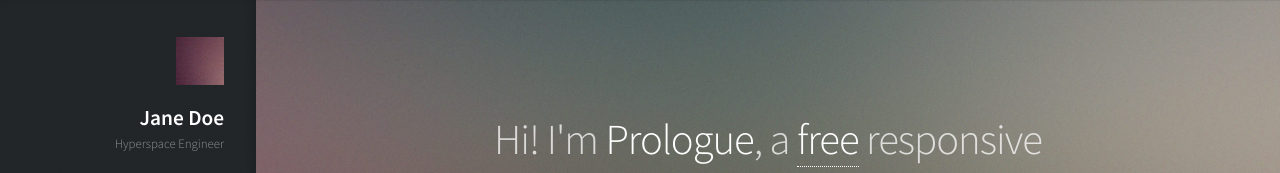
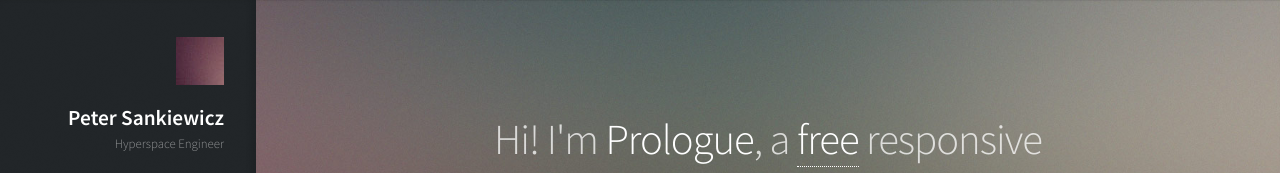
Before and after one commit to petsan/portfolio, a plain HTML site: page index.html in a window 1280 px wide. Shown: the top 173 px of the page. Drawn offline with Linux system fonts and the light colour scheme.

```diff
--- a/index.html
+++ b/index.html
@@ -21,7 +21,7 @@
 					<!-- Logo -->
 						<div id="logo">
 							<span class="image avatar48"><img src="images/avatar.jpg" alt="" /></span>
-							<h1 id="title">Jane Doe</h1>
+							<h1 id="title">Peter Sankiewicz</h1>
 							<p>Hyperspace Engineer</p>
 						</div>
 
```
